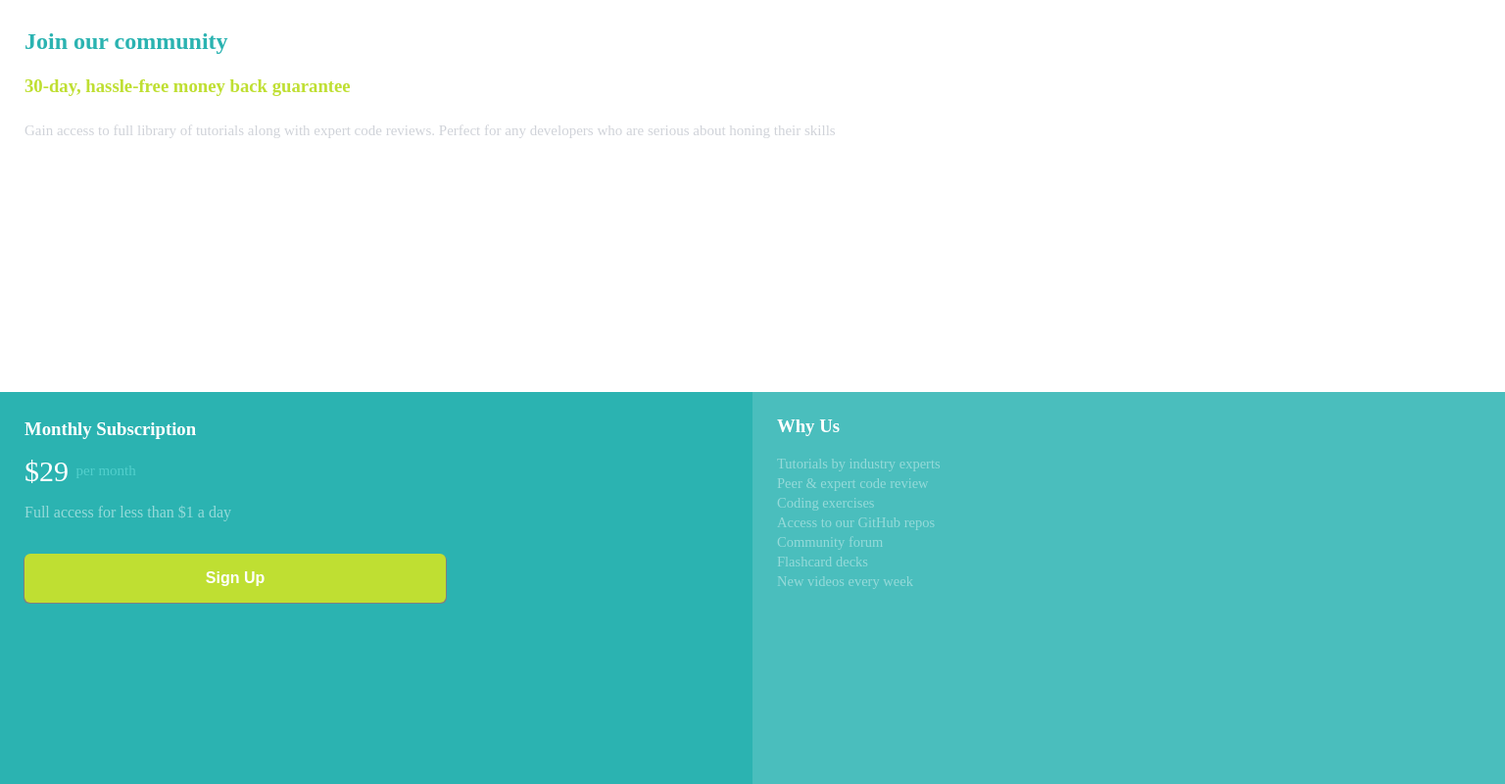
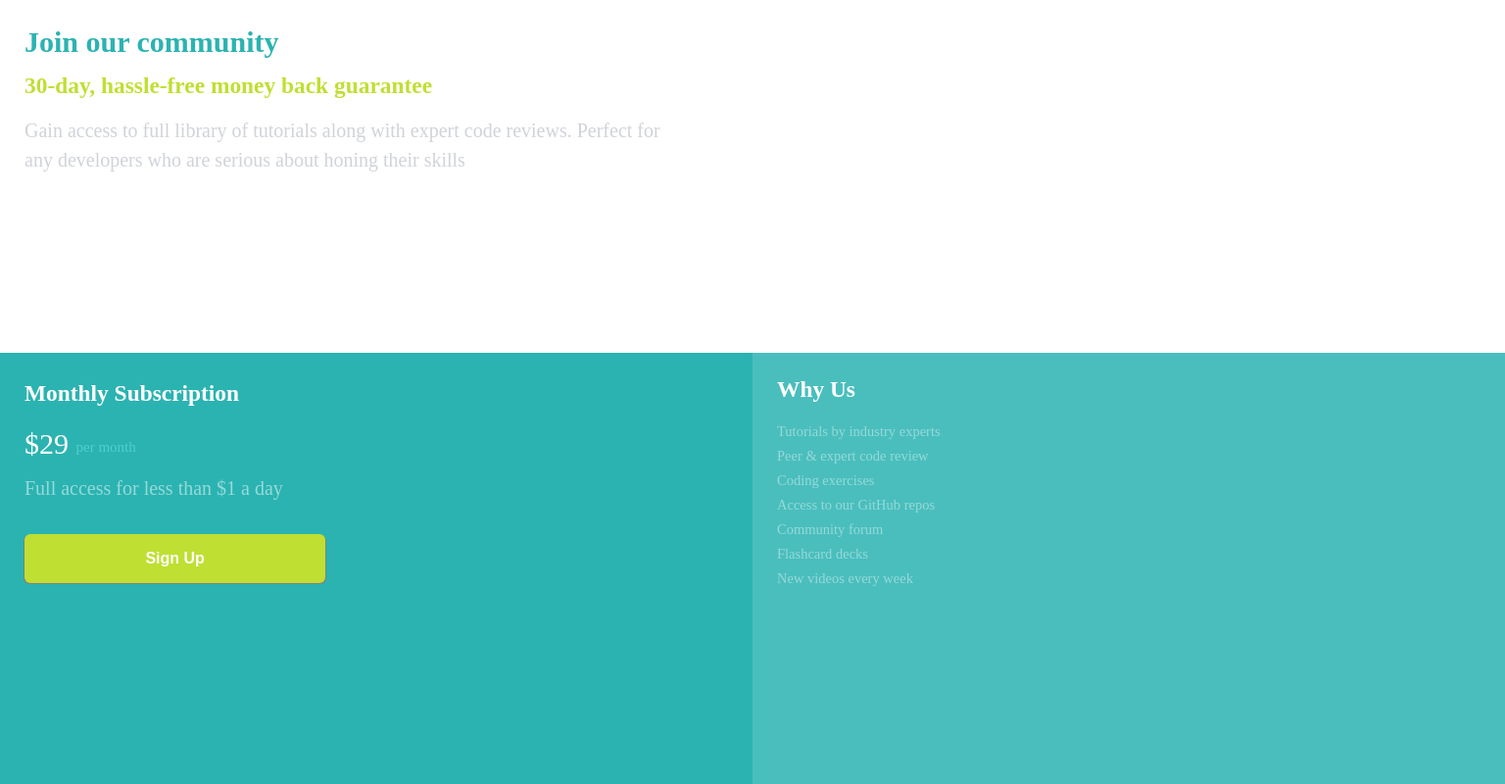
Before and after one commit to aejazballari/responsiveCommunity, a plain HTML site: page index.html in a window 1536 px wide. Shown: the whole page at 98% size. Drawn offline with Linux system fonts and the light colour scheme.

Commit message:
made chages for desktop responsiveness

```diff
--- a/index.css
+++ b/index.css
@@ -113,3 +113,45 @@ button {
     width: 28vw;
   }
 }
+
+@media screen and (min-width: 1366px) {
+  html {
+    font-size: 62.5%;
+  }
+
+  body {
+    height: 100vh;
+  }
+
+  div {
+    font-size: 2rem;
+  }
+
+  .community {
+    height: 45vh;
+    width: 47%;
+  }
+
+  .community p {
+    line-height: 3rem;
+    font-size: 2rem;
+  }
+
+  .subscribe {
+    height: 55vh;
+    width: 50%;
+    float: left;
+    line-height: 3.3rem;
+  }
+
+  .whyUs {
+    height: 55vh;
+    width: 50%;
+    float: left;
+    line-height: 2.5rem;
+  }
+
+  button {
+    width: 20vw;
+  }
+}
```
